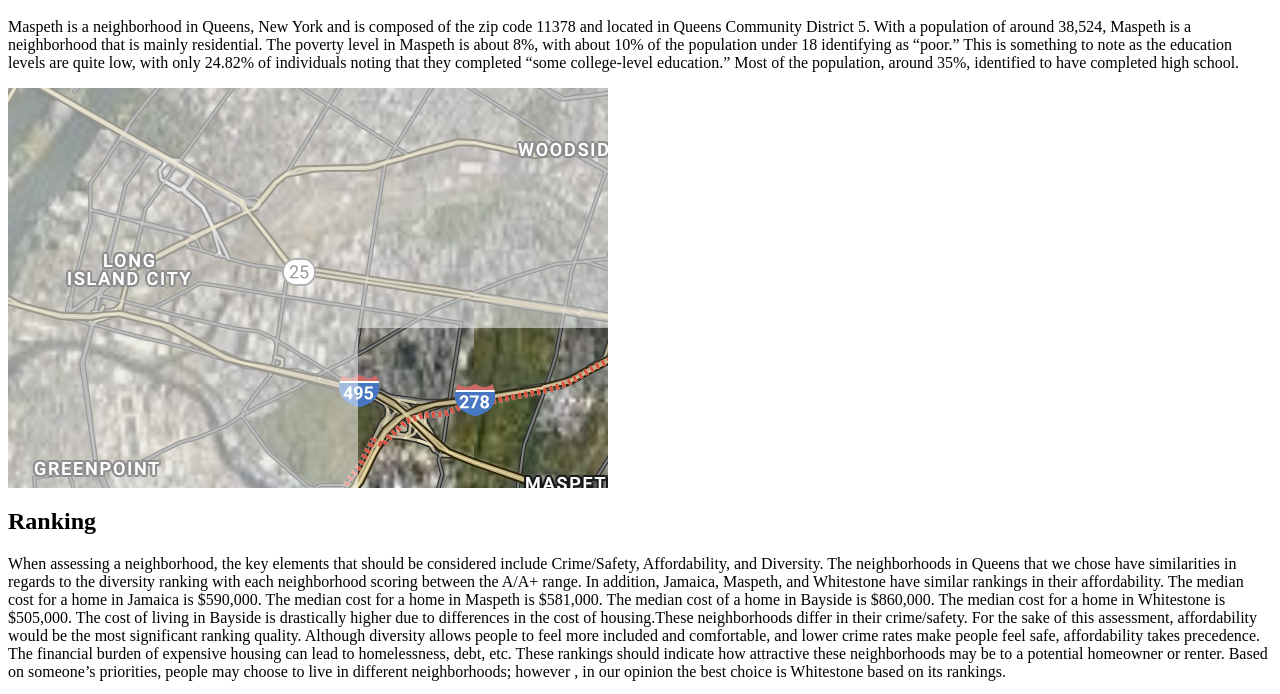
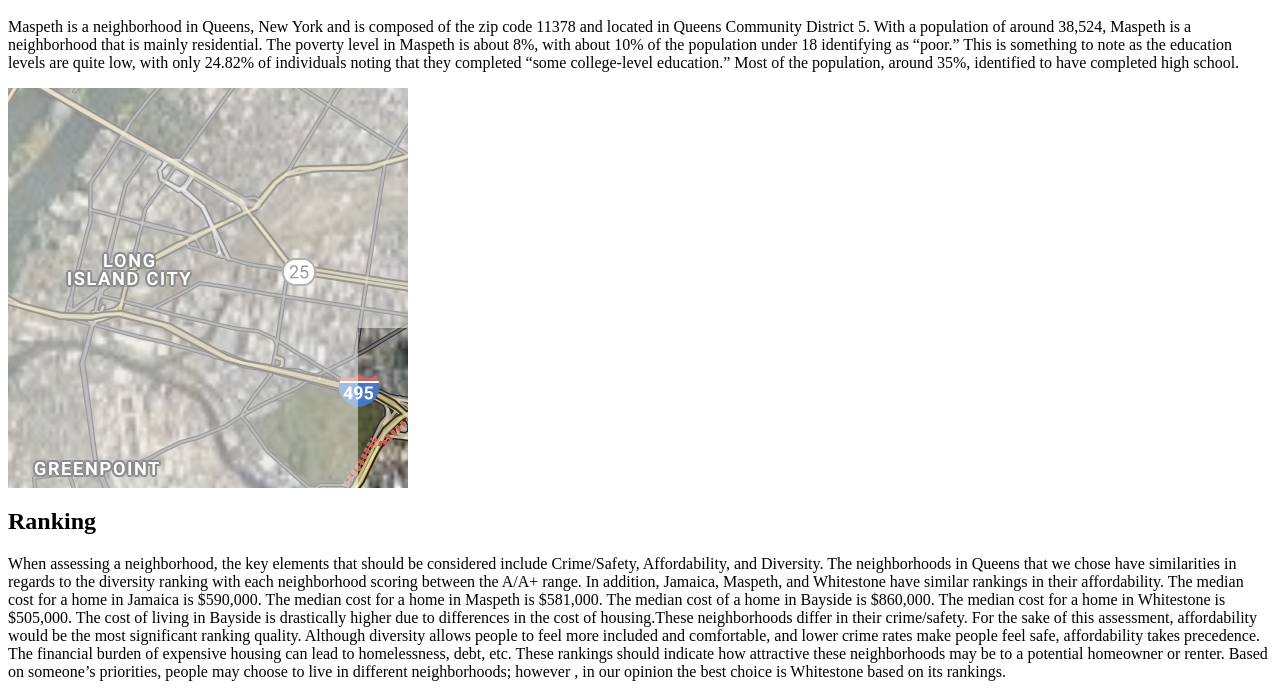
Before and after one commit to evelia-rm/evelia-rm.github.io, a plain HTML site: page index.html in a window 1280 px wide. Shown: the part 48-742 px from the top of the page. Drawn offline with Linux system fonts and the light colour scheme.

Commit message:
Update index.html

```diff
--- a/index.html
+++ b/index.html
@@ -22,7 +22,7 @@
 
   </p>
 
-  <iframe src="https://github.com/evelia-rm/evelia-rm.github.io/blob/44d339b7119ee44ace09f227e8a295676809155b/highlighted_maspeth.png" width="600" height="400" frameborder="0" frameborder="0" marginwidth="0" marginheight="0" allowfullscreen></iframe>
+  <iframe src="https://github.com/evelia-rm/evelia-rm.github.io/blob/44d339b7119ee44ace09f227e8a295676809155b/highlighted_maspeth.png" width="400" height="400" frameborder="0" frameborder="0" marginwidth="0" marginheight="0" allowfullscreen></iframe>
 
 </body>
 
```
